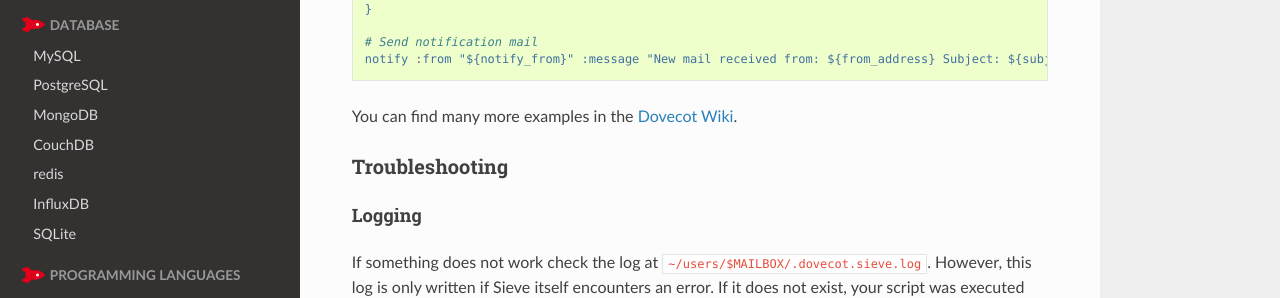
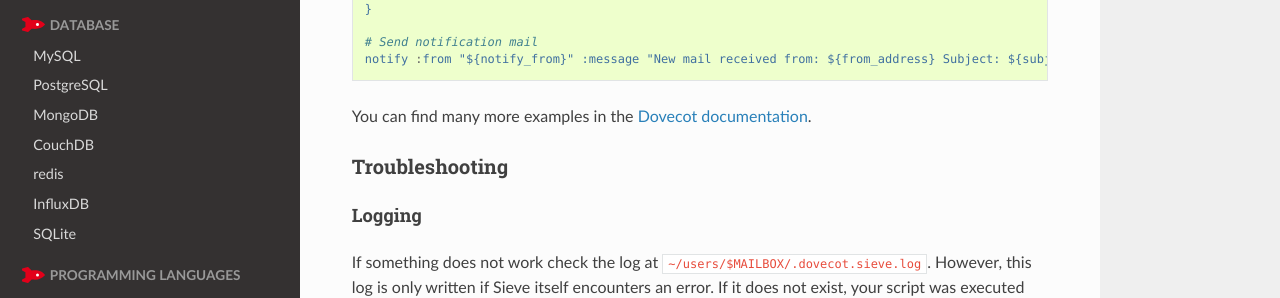
Before and after one commit to Uberspace/manual, a Sphinx documentation site: the page built from source/mail-filters.rst, in a window 1280 px wide and 900 px high, scrolled down 2429 px. Shown: the part 151-449 px from the top of the window. Built offline with Sphinx 7.4.7 and the Read the Docs theme 3.1.0, drawn with Linux system fonts in a browser that asks for light colours; pages that are not in the unit, such as notebooks, are missing from menus.

Commit message:
fix broken link to sieve examples
With the appearance of Dovecot 2.4, the old link no longer worked and needed to be updated.

```diff
--- a/source/mail-filters.rst
+++ b/source/mail-filters.rst
@@ -126,7 +126,7 @@
     # Send notification mail
     notify :from "${notify_from}" :message "New mail received from: ${from_address} Subject: ${subject}" "${notify_address}";
 
-You can find many more examples in the `Dovecot Wiki <https://doc.dovecot.org/configuration_manual/sieve/examples/>`_.
+You can find many more examples in the `Dovecot documentation <https://doc.dovecot.org/2.3/configuration_manual/sieve/examples/>`_.
 
 Troubleshooting
 ===============
```
